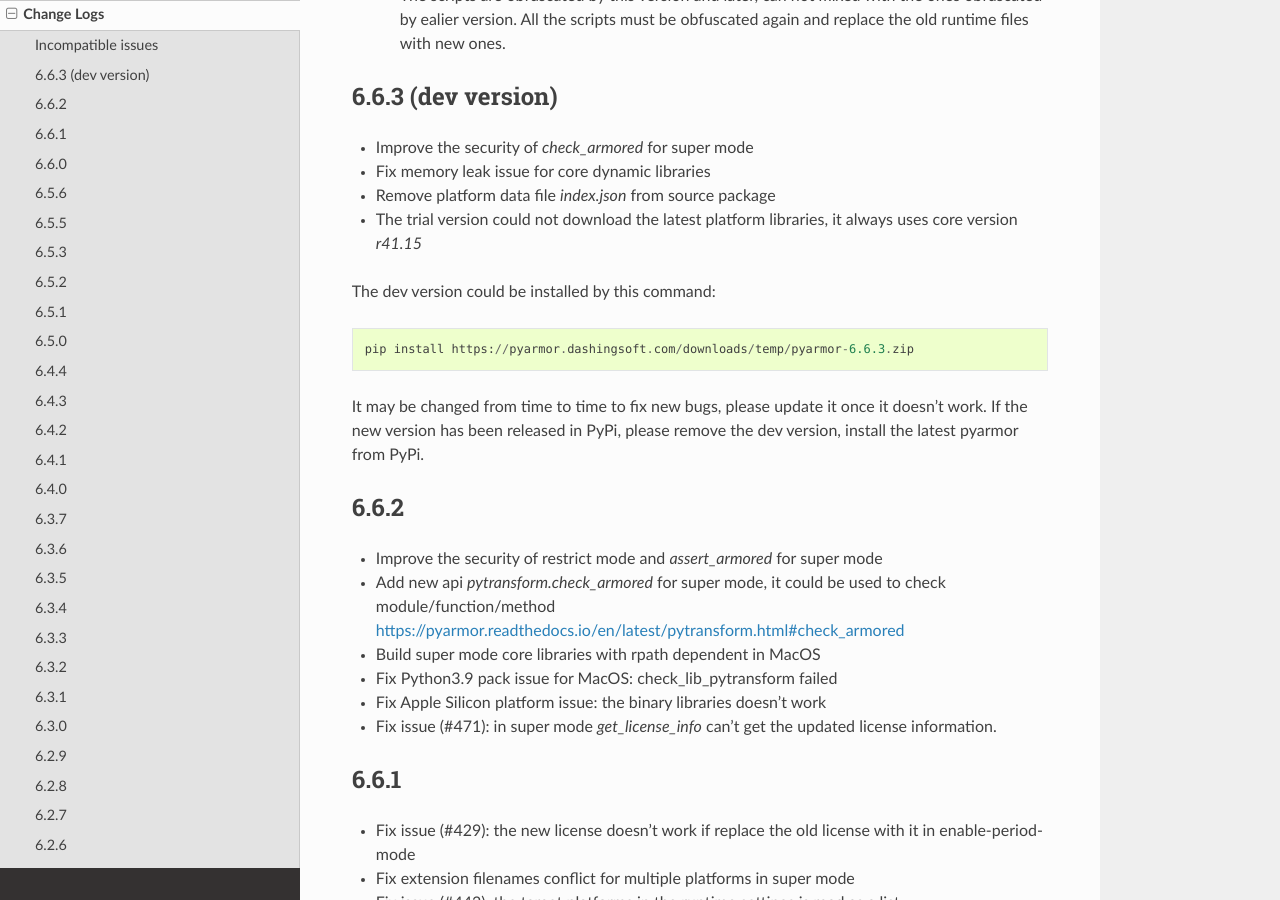
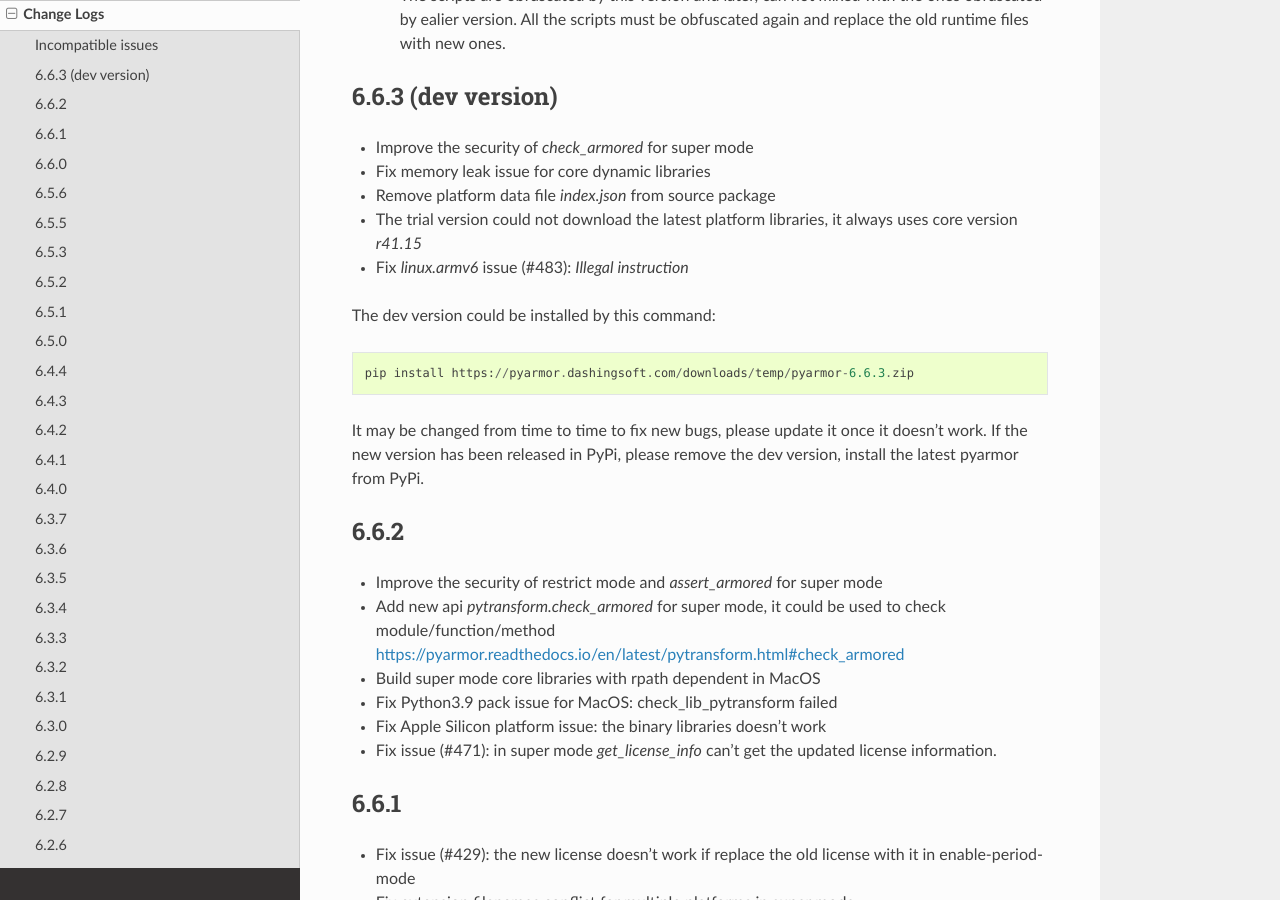
Before and after one commit to dashingsoft/pyarmor, a Sphinx documentation site: the page built from docs/change-logs.rst, in a window 1280 px wide and 900 px high, scrolled down 702 px. Built offline with Sphinx 7.4.7 and the Read the Docs theme 2.0.0, drawn with Linux system fonts in a browser that asks for light colours.

Commit message:
Add change log

```diff
--- a/docs/change-logs.rst
+++ b/docs/change-logs.rst
@@ -39,6 +39,7 @@
 * Remove platform data file `index.json` from source package
 * The trial version could not download the latest platform libraries,
   it always uses core version `r41.15`
+* Fix `linux.armv6` issue (#483): `Illegal instruction`
 
 The dev version could be installed by this command::
 
```
